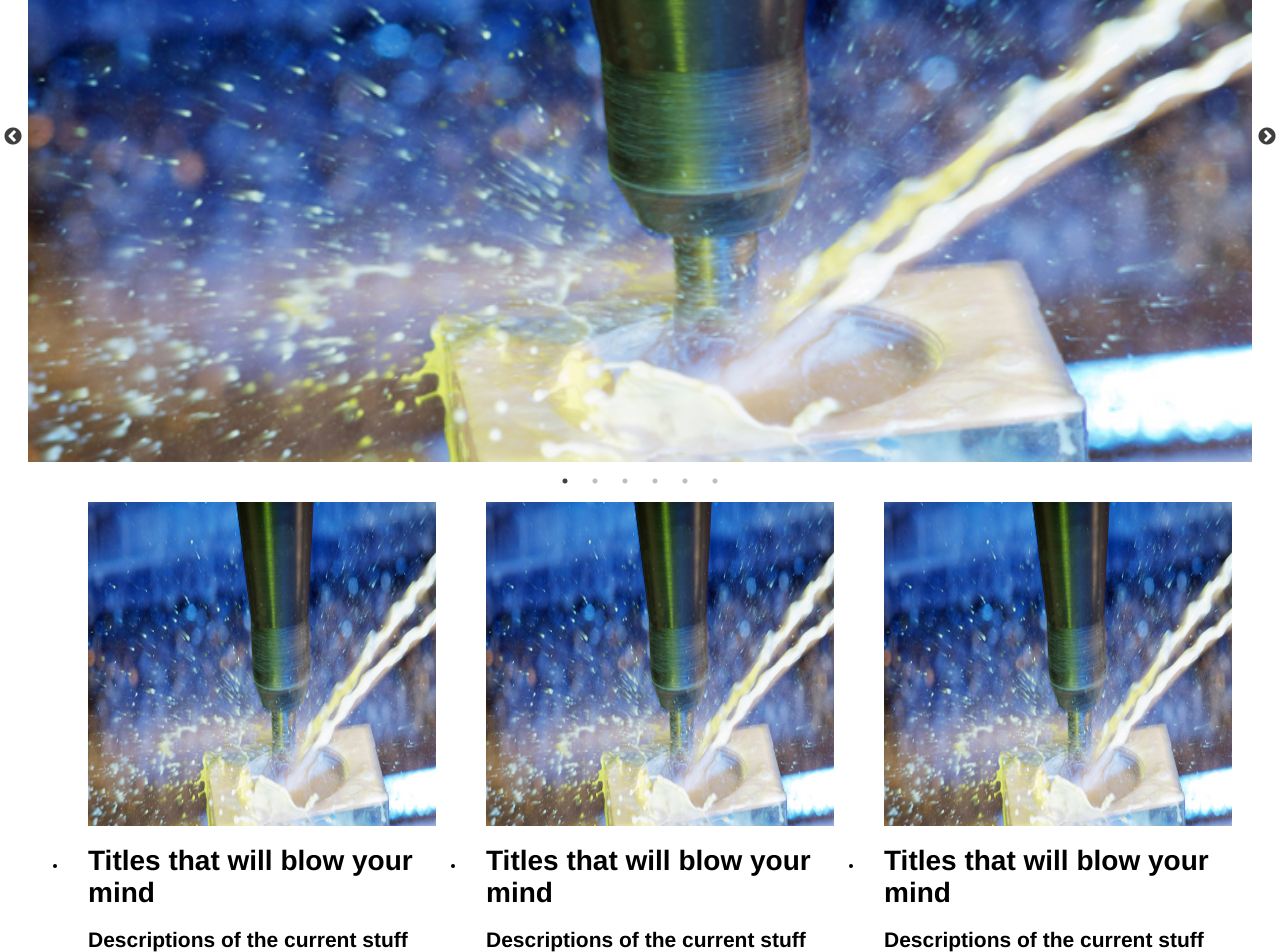
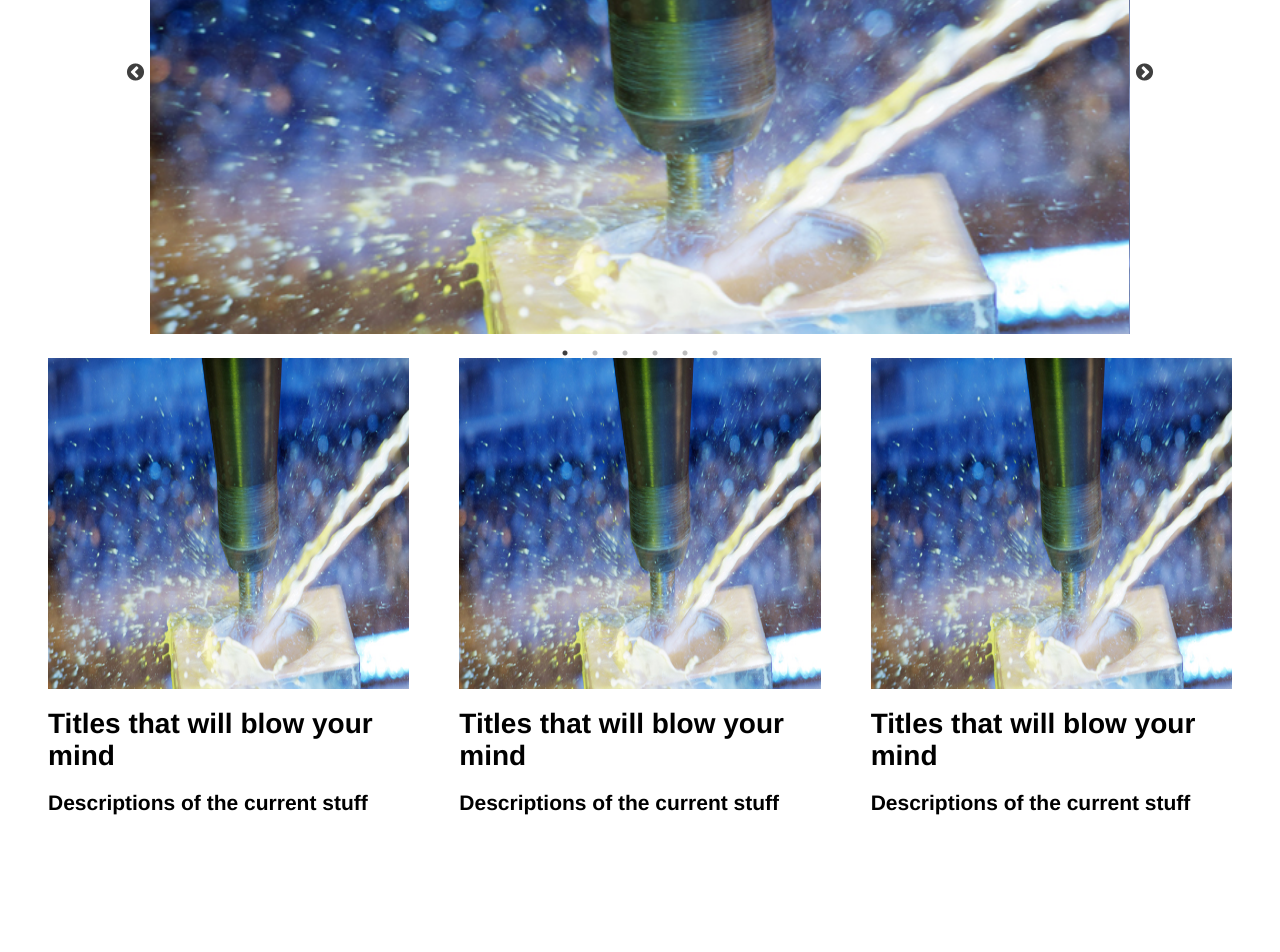
Before and after one commit to gwlinc/glorious-barrels, a React app: page / in a window 1280 px wide. Shown: the part 382-1334 px from the top of the page. After the commit the page ends 1197 px from the top, so only its background shows below. Built offline with nearby package versions, Linux system fonts and the light colour scheme.

Commit message:
articles aligned

```diff
--- a/client/src/components/App.jsx
+++ b/client/src/components/App.jsx
@@ -22,12 +22,12 @@ class App extends React.Component {
           </div>
         </div>
       </div>
-      <div>
+      <div className="mainImg">
         <Carousel></Carousel>
       </div>
       <div className="smallbox">
-        <ul>
-          <li>
+        <div className="articles">
+          <div className="article">
             <img src="gwlinc1.jpg" alt="Cutting" />
           <h1>
           Titles that will blow your mind
@@ -35,8 +35,8 @@ class App extends React.Component {
           <h2>
             Descriptions of the current stuff
           </h2>
-          </li>
-          <li>
+          </div>
+          <div className="article">
           <img src="gwlinc1.jpg" alt="Cutting" />
             <h1>
             Titles that will blow your mind
@@ -44,8 +44,8 @@ class App extends React.Component {
             <h2>
               Descriptions of the current stuff
             </h2>
-            </li>
-          <li>
+            </div>
+            <div className="article">
           <img src="gwlinc1.jpg" alt="Cutting" />
           <h1>
             Titles that will blow your mind
@@ -53,8 +53,8 @@ class App extends React.Component {
           <h2>
             Descriptions of the current stuff
           </h2>
-          </li>
-        </ul>
+          </div>
+        </div>
       </div>
 
 
--- a/public/main.css
+++ b/public/main.css
@@ -43,9 +43,12 @@ img {
 
 .slick-slider {
   padding-top: 15px;
+  max-width: 80%;
+  min-width:180px;
+  margin: auto;
 }
 
-.smallbox li {
+.article {
   background-color: #fff;
   border-radius: 3px;
   padding: 20px;
@@ -53,8 +56,9 @@ img {
   min-height:320px;
 }
 
-.smallbox ul {
+.articles {
     display: grid;
     grid-template-columns: repeat(auto-fit, minmax(140px, 1fr));
     grid-gap: 10px;
+    list-style-type:none
 }
```
Also changed, not shown: public/client-bundle.js.
